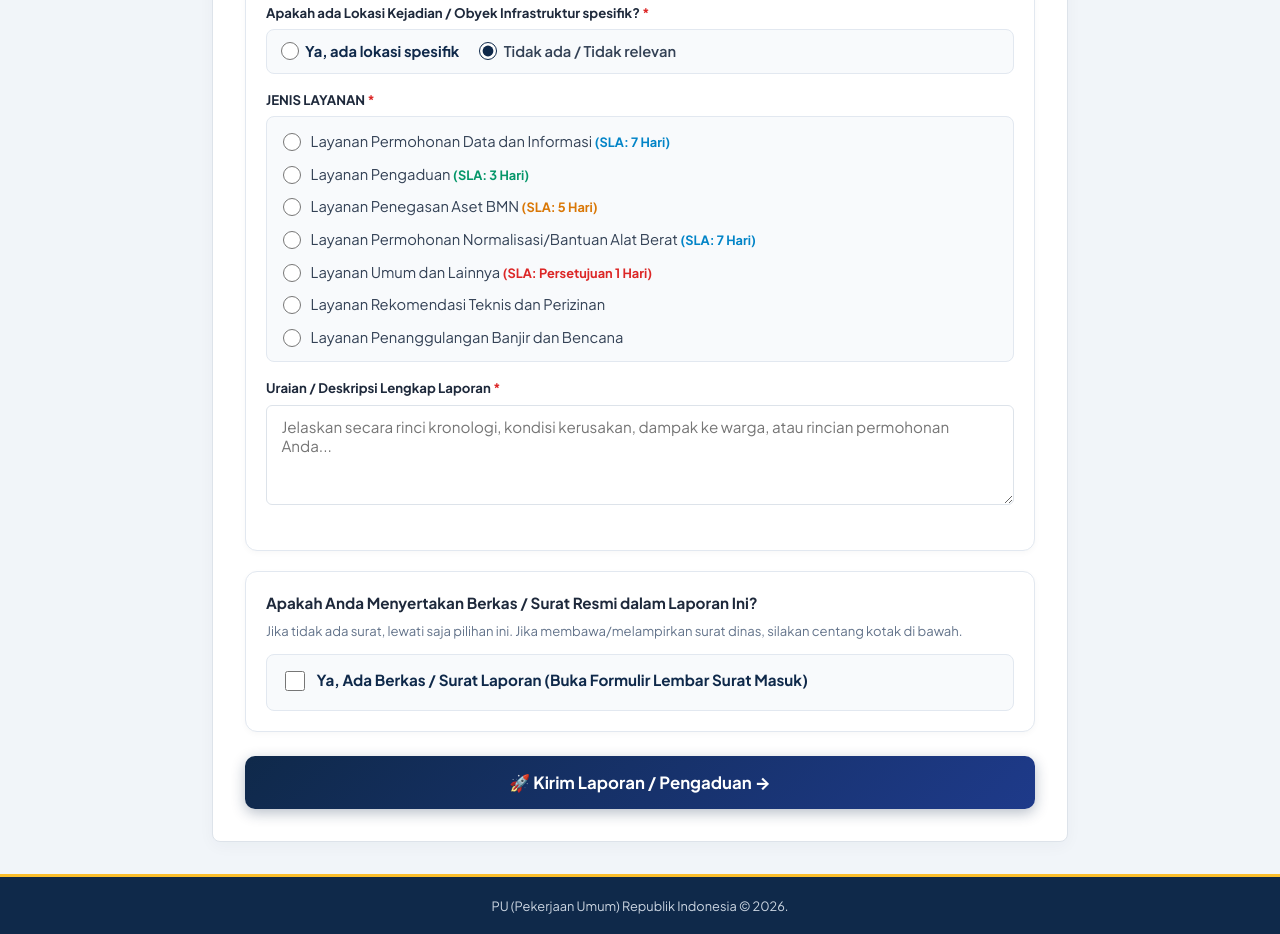
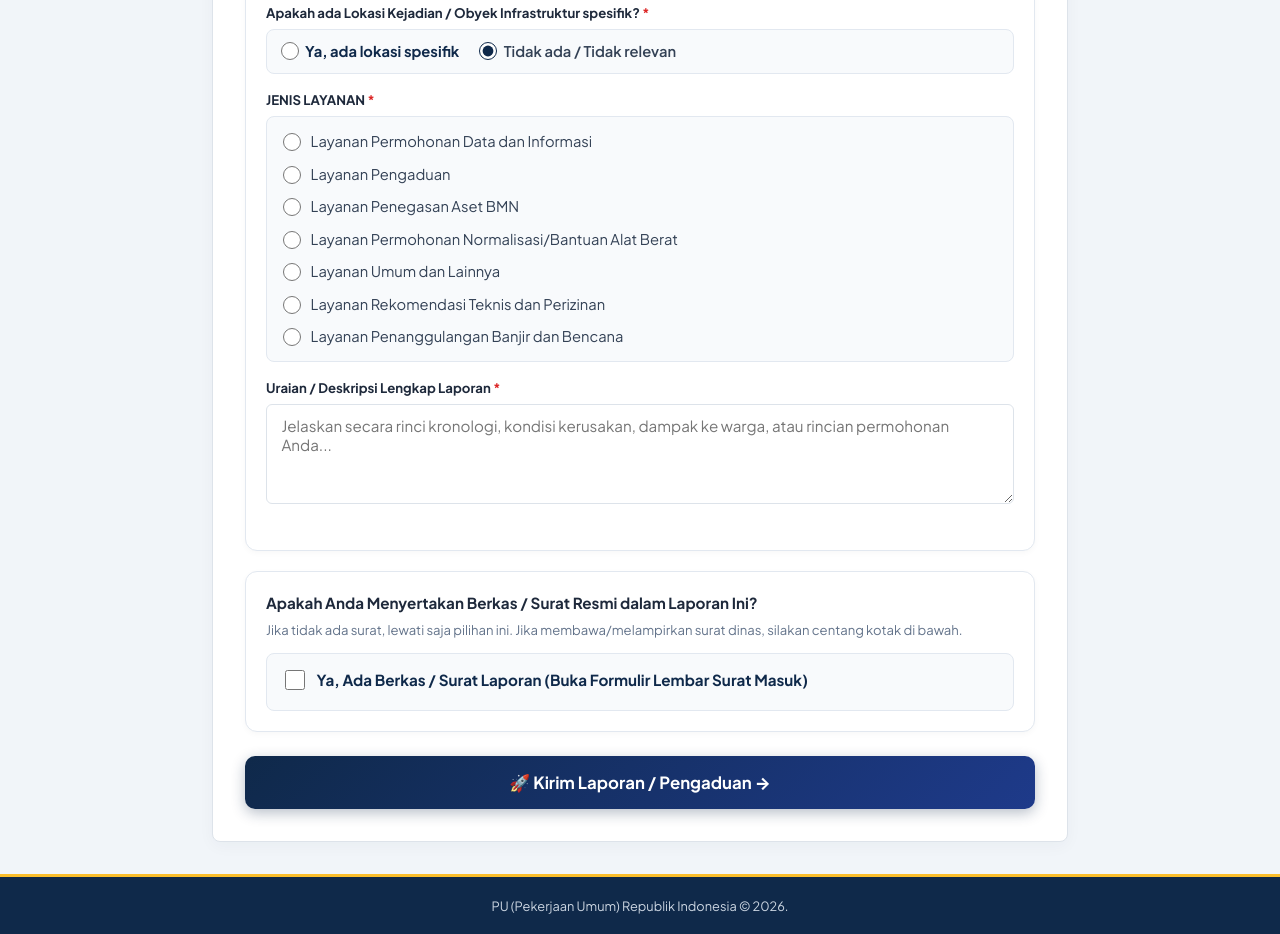
Before and after one commit to Ray809809/PU, a plain HTML site: page tamu.html in a window 1280 px wide. Shown: the part 1372-2306 px from the top of the page. Drawn offline with Linux system fonts and the light colour scheme; no server answers.

Commit message:
Add files via upload

```diff
--- a/tamu.html
+++ b/tamu.html
@@ -288,31 +288,31 @@
                   style="display:flex; align-items:flex-start; gap:0.6rem; font-size:0.92rem; cursor:pointer; color:#334155;">
                   <input type="radio" name="tamuJenisLayananRadio" value="Layanan Permohonan Data dan Informasi"
                     style="margin-top:3px; width:18px; height:18px; accent-color:#0F294A;">
-                  <span>Layanan Permohonan Data dan Informasi <strong style="color:#0284C7; font-size:0.8rem;">(SLA: 7 Hari)</strong></span>
+                  <span>Layanan Permohonan Data dan Informasi</span>
                 </label>
                 <label
                   style="display:flex; align-items:flex-start; gap:0.6rem; font-size:0.92rem; cursor:pointer; color:#334155;">
                   <input type="radio" name="tamuJenisLayananRadio" value="Layanan Pengaduan"
                     style="margin-top:3px; width:18px; height:18px; accent-color:#0F294A;">
-                  <span>Layanan Pengaduan <strong style="color:#059669; font-size:0.8rem;">(SLA: 3 Hari)</strong></span>
+                  <span>Layanan Pengaduan</span>
                 </label>
                 <label
                   style="display:flex; align-items:flex-start; gap:0.6rem; font-size:0.92rem; cursor:pointer; color:#334155;">
                   <input type="radio" name="tamuJenisLayananRadio" value="Layanan Penegasan Aset BMN"
                     style="margin-top:3px; width:18px; height:18px; accent-color:#0F294A;">
-                  <span>Layanan Penegasan Aset BMN <strong style="color:#D97706; font-size:0.8rem;">(SLA: 5 Hari)</strong></span>
+                  <span>Layanan Penegasan Aset BMN</span>
                 </label>
                 <label
                   style="display:flex; align-items:flex-start; gap:0.6rem; font-size:0.92rem; cursor:pointer; color:#334155;">
                   <input type="radio" name="tamuJenisLayananRadio" value="Layanan Permohonan Normalisasi/Bantuan Alat Berat"
                     style="margin-top:3px; width:18px; height:18px; accent-color:#0F294A;">
-                  <span>Layanan Permohonan Normalisasi/Bantuan Alat Berat <strong style="color:#0284C7; font-size:0.8rem;">(SLA: 7 Hari)</strong></span>
+                  <span>Layanan Permohonan Normalisasi/Bantuan Alat Berat</span>
                 </label>
                 <label
                   style="display:flex; align-items:flex-start; gap:0.6rem; font-size:0.92rem; cursor:pointer; color:#334155;">
                   <input type="radio" name="tamuJenisLayananRadio" value="Layanan Umum dan Lainnya"
                     style="margin-top:3px; width:18px; height:18px; accent-color:#0F294A;">
-                  <span>Layanan Umum dan Lainnya <strong style="color:#DC2626; font-size:0.8rem;">(SLA: Persetujuan 1 Hari)</strong></span>
+                  <span>Layanan Umum dan Lainnya</span>
                 </label>
                 <label
                   style="display:flex; align-items:flex-start; gap:0.6rem; font-size:0.92rem; cursor:pointer; color:#334155;">
@@ -1044,8 +1044,8 @@
             </div>
           </div>
 
-          <!-- KOTAK DEADLINE & SLA REALTIME UNTUK PEMOHON -->
-          ${deadlineBoxHtml}
+          <!-- KOTAK DEADLINE & SLA REALTIME UNTUK PEMOHON (Dihapus agar tamu tidak melihat batas hari) -->
+
 
           <!-- Rincian Pemohon & Perihal -->
           <div style="background:#ffffff; border:1px solid #E2E8F0; border-radius:8px; padding:1rem; margin-bottom:1.5rem; display:grid; grid-template-columns:repeat(auto-fit, minmax(220px, 1fr)); gap:0.75rem;">
```
